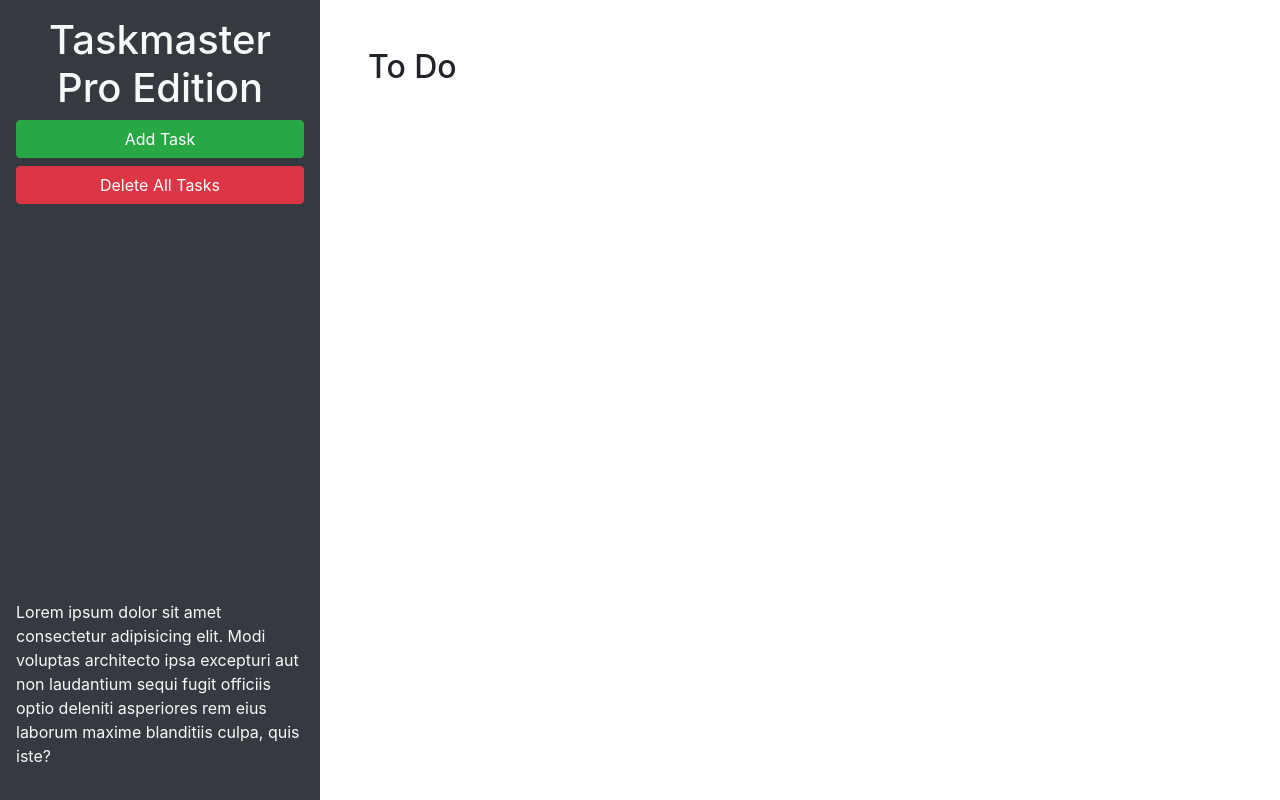
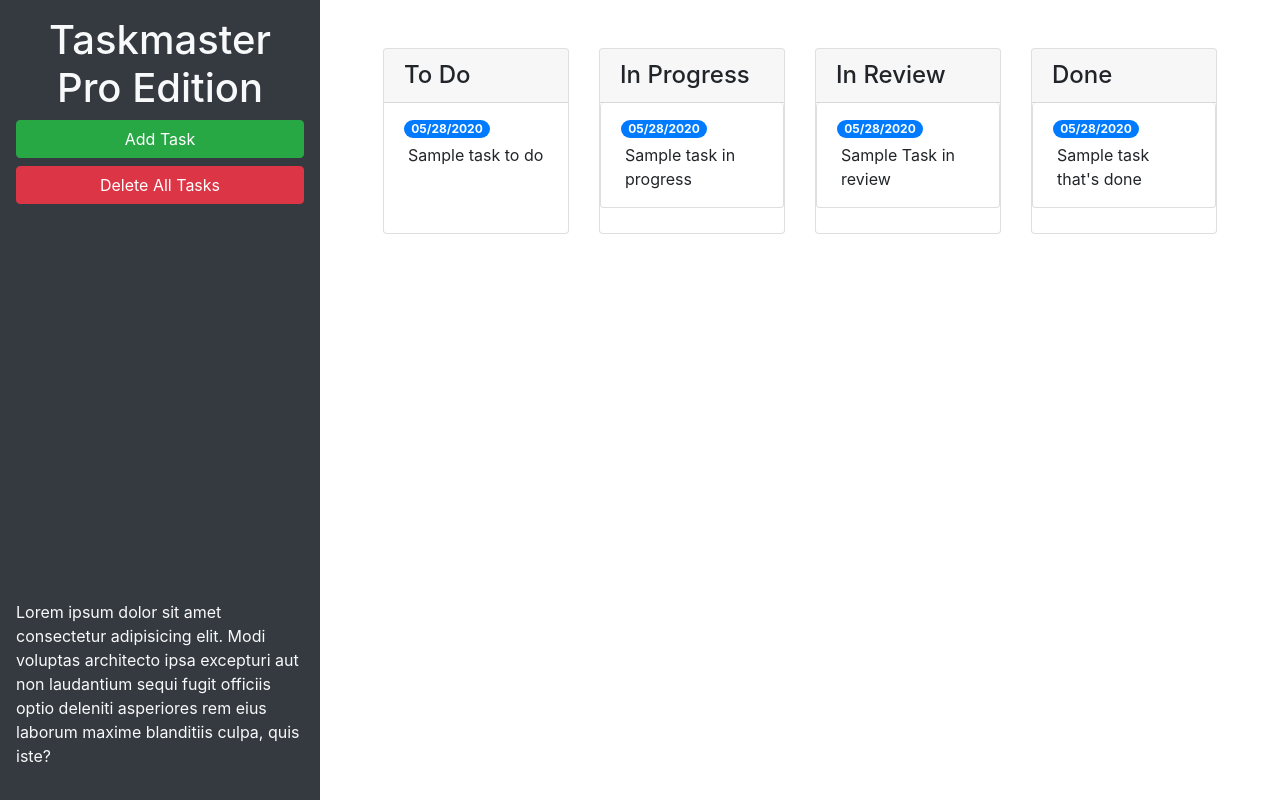
Before and after one commit to j9210/taskmaster-pro, a plain HTML site: page taskmaster-starter/index.html in a window 1280 px wide. Drawn offline with nearby package versions, Linux system fonts and the light colour scheme.

Commit message:
form-cleaup

```diff
--- a/taskmaster-starter/index.html
+++ b/taskmaster-starter/index.html
@@ -24,9 +24,66 @@
       </p>
     </header>
     <main class="col-12 col-lg-9">
-      <div class="m-5">
-        <h2>To Do</h2>
-        <ul id="list-toDo" class="list-group"> </ul>
+      <div class="m-5 row justify-content-around">
+        <!-- todo start -->
+        <div class="col-12 col-md-6 col-xl-3 mb-3">
+          <div class="card">
+            <h4 class="card-header">
+              To Do
+            </h4>
+            <ul id="list-toDo" class="list-group list-group-flush">
+              <li class="list-group-item">
+                <span class="badge badge-primary badge-pill">05/28/2020</span>
+                <p class="m-1">Sample task to do</p>
+              </li>
+            </ul>
+          </div>
+        </div>
+        <!-- todo end -->
+        <!-- in progress start -->
+        <div class="col-12 col-md-6 col-xl-3 mb-3">
+          <div class="card">
+            <h4 class="card-header">
+              In Progress
+            </h4>
+            <ul id="list-inProgress" class="list-group">
+              <li class="list-group-item">
+                <span class="badge badge-primary badge-pill">05/28/2020</span>
+                <p class="m-1">Sample task in progress</p>
+              </li>
+            </ul>
+          </div>
+        </div>
+        <!-- in progress end -->
+        <!-- in review start -->
+        <div class="col-12 col-md-6 col-xl-3 mb-3">
+          <div class="card">
+            <h4 class="card-header">
+              In Review
+            </h4>
+            <ul id="list-inReview" class="list-group">
+              <li class="list-group-item">
+                <span class="badge badge-primary badge-pill">05/28/2020</span>
+                <p class="m-1">Sample Task in review</p>
+              </li>
+            </ul>
+          </div>
+        </div>
+        <!-- done start -->
+        <div class="col-12 col-md-6 col-xl-3 mb-3">
+          <div class="card">
+            <h4 class="card-header">
+              Done
+            </h4>
+            <ul id="list-done" class="list-group">
+              <li class="list-group-item">
+                <span class="badge badge-primary badge-pill">05/28/2020</span>
+                <p class="m-1">Sample task that's done</p>
+              </li>
+            </ul>
+          </div>
+        </div>
+        <!-- in review end -->
       </div>
     </main>
   </div>
@@ -46,11 +103,11 @@
           <form>
             <div class="form-group">
               <label for="modalTaskDescription">Task description</label>
-              <textarea id="modalTaskDescription" rows="3"></textarea>
+              <textarea id="modalTaskDescription" rows="3" class="form-control"></textarea>
             </div>
             <div class="form-group">
               <label for="modalDueDate">Due date</label>
-              <input type="text" id="modalDueDate" placeholder="mm/dd/yyyy" autocomplete="off" />
+              <input type="text" class="form-control" id="modalDueDate" placeholder="mm/dd/yyyy" autocomplete="off" />
             </div>
           </form>
         </div>
```
